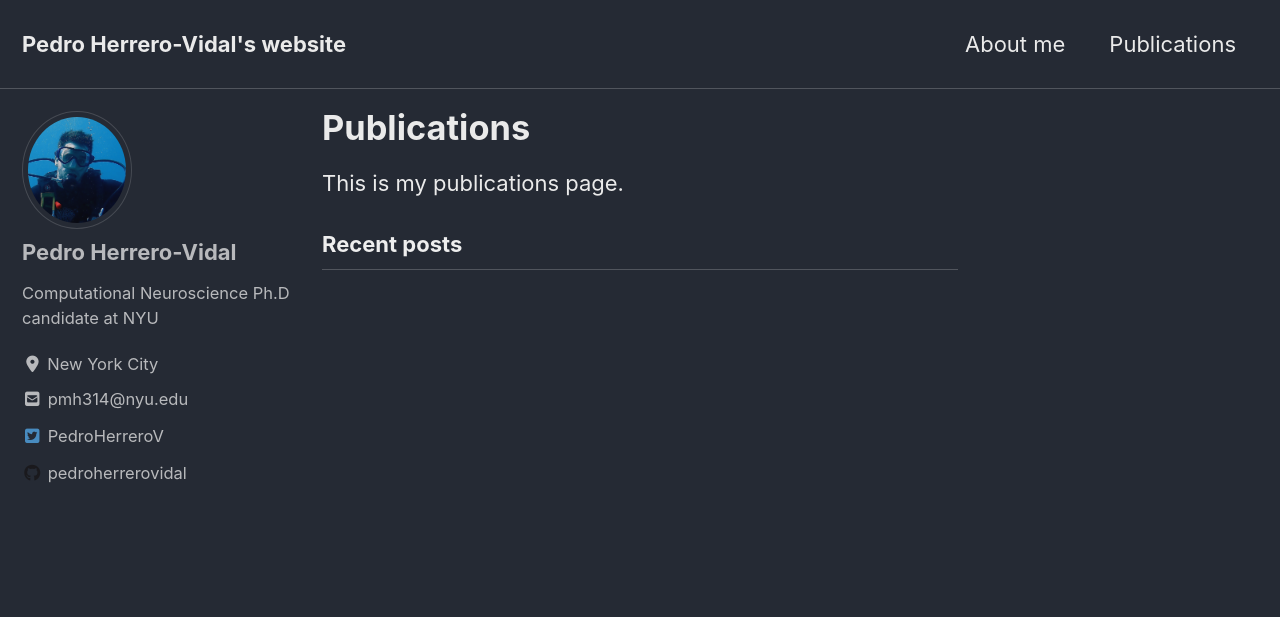
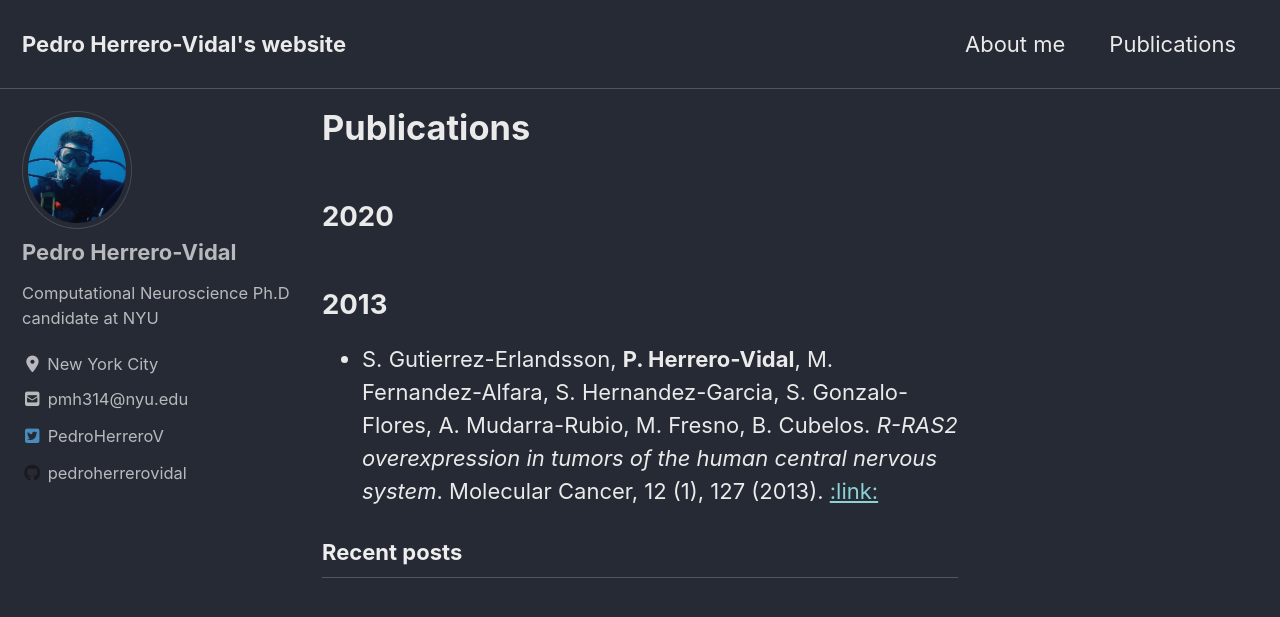
Before and after one commit to pedroherrerovidal/pedroherrerovidal.github.io, a Jekyll site: the page built from _pages/publications.md, in a window 1280 px wide and 900 px high. Shown: the top 617 px of the window. Built offline with Jekyll 4.4.1, drawn with Linux system fonts in a browser that asks for light colours; cached includes are drawn as plain includes; nearby versions of some CDN libraries.

Commit message:
Update publications.md

```diff
--- a/_pages/publications.md
+++ b/_pages/publications.md
@@ -5,4 +5,9 @@ permalink: /publications/
 author_profile: true
 ---
 
-This is my publications page.
+## 2020
+
+
+
+## 2013
+- S. Gutierrez-Erlandsson, **P. Herrero-Vidal**, M. Fernandez-Alfara, S. Hernandez-Garcia, S. Gonzalo-Flores, A. Mudarra-Rubio, M. Fresno, B. Cubelos. *R-RAS2 overexpression in tumors of the human central nervous system*. Molecular Cancer, 12 (1), 127 (2013). [:link:](https://link.springer.com/article/10.1186/1476-4598-12-127)
```
